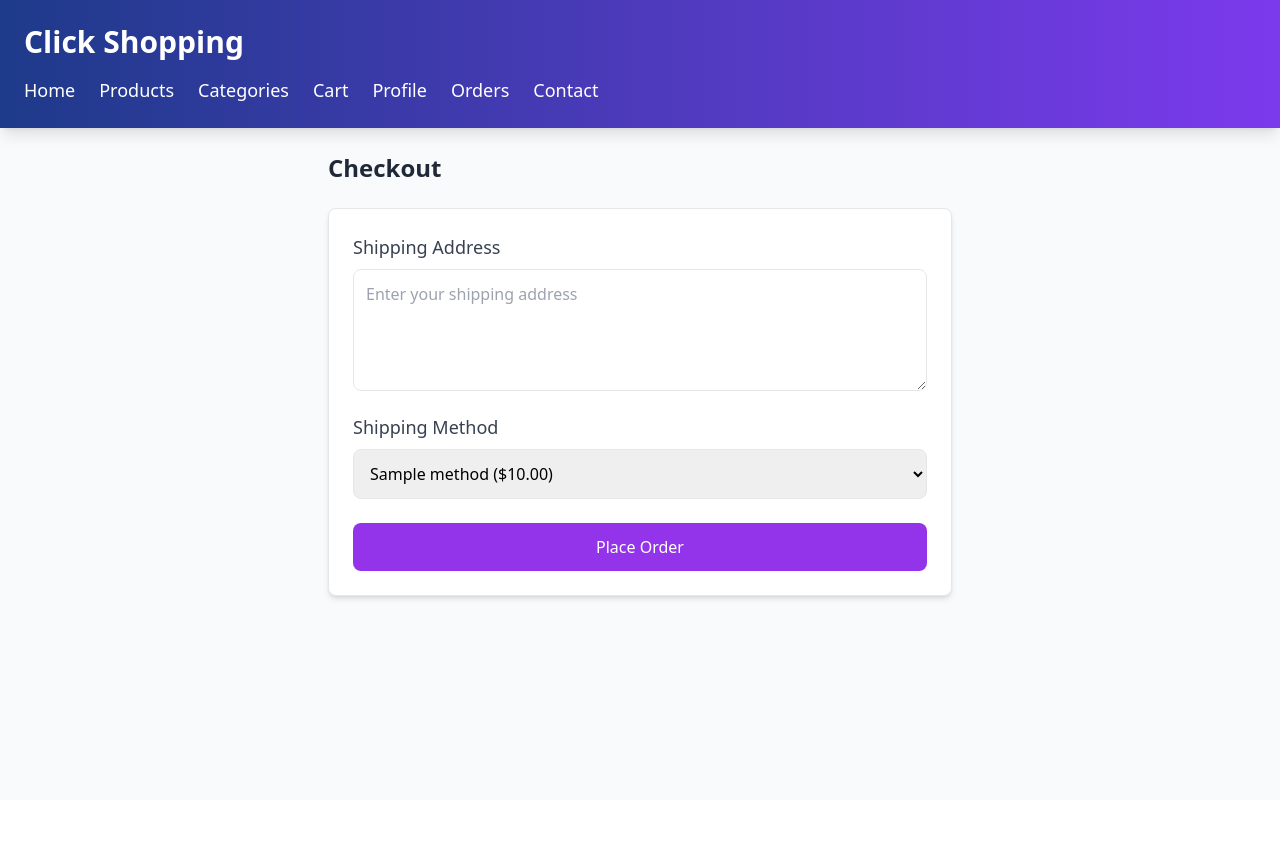
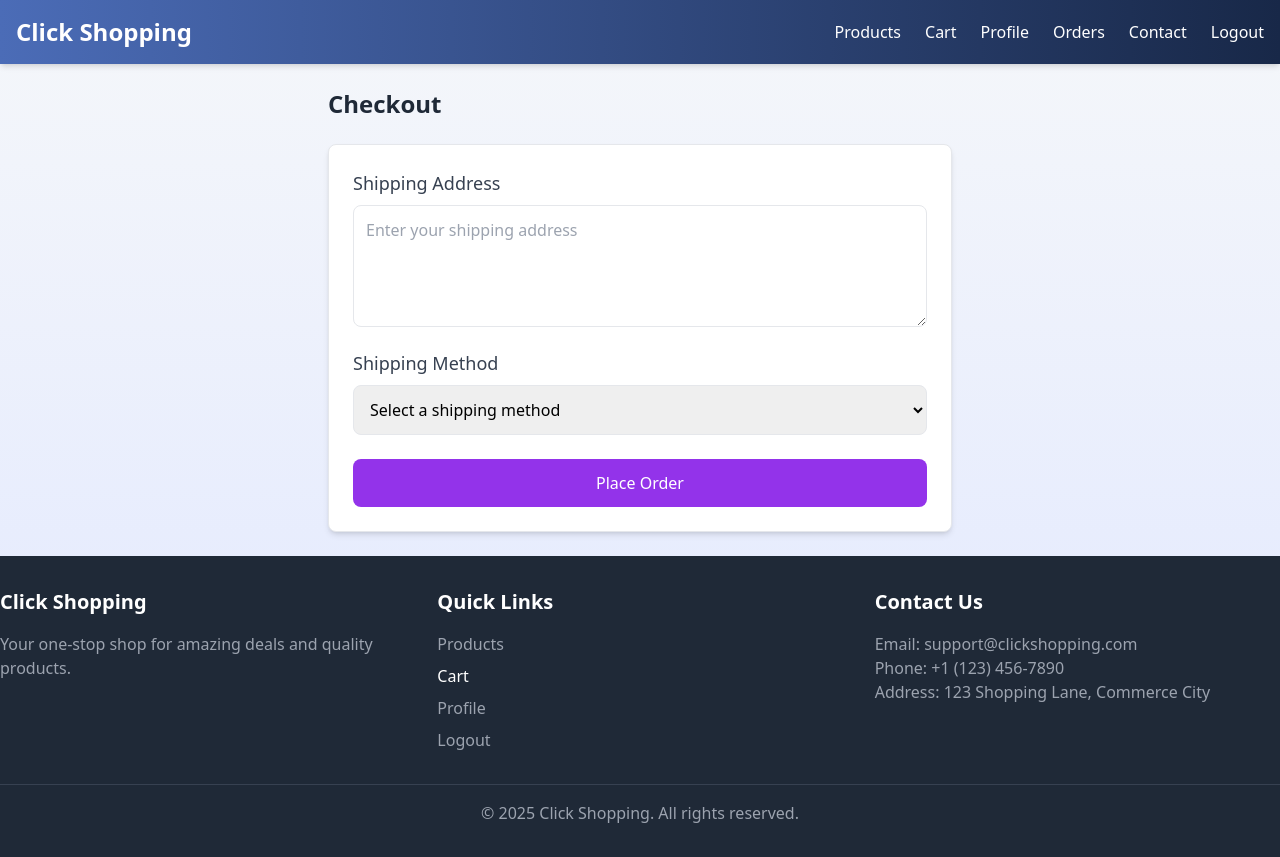
Before and after one commit to Shahrukhkaleem-bot/CS130_DB_Project_Shahrukh-shahzaib-Qamar, a PHP site: page /checkout.php in a window 1280 px wide. Before the commit the page ends 601 px from the top, so only its background shows below. Run offline with PHP 8.4, Linux system fonts and the light colour scheme; the visitor is signed in with stand-in values (Sample User, id 1); tables that the repository leaves empty hold one stand-in row (values such as "Sample post"); some libraries are stand-ins or nearby versions.

Commit message:
checkout.php

```diff
--- a/checkout.php
+++ b/checkout.php
@@ -1,49 +1,137 @@
 <?php
 session_start();
-$conn = new mysqli('localhost', 'root', '', 'ecommerce_store');
-if ($conn->connect_error) {
-    die("Connection failed: " . $conn->connect_error);
+
+// PDO Database Connection
+$host = 'localhost';
+$dbname = 'ecommerce_store';
+$username = 'root';
+$password = ''; // Update with your MySQL password if set
+
+try {
+    $pdo = new PDO("mysql:host=$host;dbname=$dbname", $username, $password);
+    $pdo->setAttribute(PDO::ATTR_ERRMODE, PDO::ERRMODE_EXCEPTION);
+} catch (PDOException $e) {
+    die("Connection failed: " . $e->getMessage());
 }
 
-$user_id = $_SESSION['user_id'] ?? 1;
-$message = '';
-if ($_SERVER['REQUEST_METHOD'] === 'POST') {
-    $shipping_address = $conn->real_escape_string($_POST['shipping_address']);
-    $shipping_method_id = (int)$_POST['shipping_method'];
-
-    $result = $conn->query("SELECT SUM(pi.price * sci.qty) AS total
-                            FROM shopping_cart sc
-                            JOIN shopping_cart_item sci ON sc.id = sci.cart_id
-                            JOIN product_item pi ON sci.product_item_id = pi.id
-                            WHERE sc.user_id = $user_id");
-    $total = $result->fetch_assoc()['total'] ?? 0;
-
-    $conn->query("INSERT INTO shop_order (user_id, order_date, order_total, shipping_address, shipping_method_id, order_status_id)
-                  VALUES ($user_id, NOW(), $total, '$shipping_address', $shipping_method_id, 1)");
-    $order_id = $conn->insert_id;
-
-    $result = $conn->query("SELECT sci.product_item_id, sci.qty, pi.price
-                            FROM shopping_cart sc
-                            JOIN shopping_cart_item sci ON sc.id = sci.cart_id
-                            JOIN product_item pi ON sci.product_item_id = pi.id
-                            WHERE sc.user_id = $user_id");
-    while ($row = $result->fetch_assoc()) {
-        $conn->query("INSERT INTO order_line (order_id, product_item_id, qty, price)
-                      VALUES ($order_id, {$row['product_item_id']}, {$row['qty']}, {$row['price']})");
-    }
-
-    $conn->query("DELETE FROM shopping_cart_item WHERE cart_id = (SELECT id FROM shopping_cart WHERE user_id = $user_id)");
-    header("Location: order_confirmation.php?id=$order_id");
+// Check if user is logged in
+if (!isset($_SESSION['user_id'])) {
+    header('Location: login.php');
     exit;
 }
 
-$result = $conn->query("SELECT id, name, price FROM shipping_method");
-$shipping_methods = [];
-while ($row = $result->fetch_assoc()) {
-    $shipping_methods[] = $row;
+$user_id = $_SESSION['user_id'];
+$message = '';
+
+// Function to log queries for debugging
+function logQuery($query, $params = []) {
+    $log = "Query: $query\nParams: " . json_encode($params) . "\n";
+    file_put_contents('checkout_debug.log', $log, FILE_APPEND);
 }
-$conn->close();
+
+// Handle checkout form submission
+if ($_SERVER['REQUEST_METHOD'] === 'POST') {
+    try {
+        // Validate form inputs
+        $shipping_address = trim($_POST['shipping_address'] ?? '');
+        $shipping_method_id = (int)($_POST['shipping_method'] ?? 0);
+
+        if (empty($shipping_address)) {
+            throw new Exception('Shipping address is required.');
+        }
+        if ($shipping_method_id <= 0) {
+            throw new Exception('Please select a valid shipping method.');
+        }
+
+        // Start a transaction
+        $pdo->beginTransaction();
+
+        // Fetch the cart ID for the user
+        $stmt = $pdo->prepare("SELECT id FROM shopping_cart WHERE user_id = ?");
+        logQuery("SELECT id FROM shopping_cart WHERE user_id = ?", [$user_id]);
+        $stmt->execute([$user_id]);
+        $cart = $stmt->fetch(PDO::FETCH_ASSOC);
+
+        if (!$cart) {
+            throw new Exception('No cart found for this user.');
+        }
+        $cart_id = $cart['id'];
+
+        // Calculate the total price of items in the cart
+        $stmt = $pdo->prepare("
+            SELECT SUM(pi.price * sci.qty) AS total
+            FROM shopping_cart_item sci
+            JOIN product_item pi ON sci.product_item_id = pi.id
+            WHERE sci.cart_id = ?
+        ");
+        logQuery("SELECT SUM(pi.price * sci.qty) AS total FROM shopping_cart_item sci JOIN product_item pi ON sci.product_item_id = pi.id WHERE sci.cart_id = ?", [$cart_id]);
+        $stmt->execute([$cart_id]);
+        $total = $stmt->fetch(PDO::FETCH_ASSOC)['total'] ?? 0;
+
+        if ($total <= 0) {
+            throw new Exception('Cart is empty or total is invalid.');
+        }
+
+        // Create a new order
+        $stmt = $pdo->prepare("
+            INSERT INTO shop_order (user_id, order_date, order_total, shipping_address, shipping_method_id, order_status_id)
+            VALUES (?, NOW(), ?, ?, ?, 1)
+        ");
+        logQuery("INSERT INTO shop_order (user_id, order_date, order_total, shipping_address, shipping_method_id, order_status_id) VALUES (?, NOW(), ?, ?, ?, 1)", [$user_id, $total, $shipping_address, $shipping_method_id]);
+        $stmt->execute([$user_id, $total, $shipping_address, $shipping_method_id]);
+        $order_id = $pdo->lastInsertId();
+
+        // Copy cart items to order lines
+        $stmt = $pdo->prepare("
+            SELECT sci.product_item_id, sci.qty, pi.price
+            FROM shopping_cart_item sci
+            JOIN product_item pi ON sci.product_item_id = pi.id
+            WHERE sci.cart_id = ?
+        ");
+        logQuery("SELECT sci.product_item_id, sci.qty, pi.price FROM shopping_cart_item sci JOIN product_item pi ON sci.product_item_id = pi.id WHERE sci.cart_id = ?", [$cart_id]);
+        $stmt->execute([$cart_id]);
+        $cart_items = $stmt->fetchAll(PDO::FETCH_ASSOC);
+
+        foreach ($cart_items as $item) {
+            $stmt = $pdo->prepare("
+                INSERT INTO order_line (order_id, product_item_id, qty, price)
+                VALUES (?, ?, ?, ?)
+            ");
+            logQuery("INSERT INTO order_line (order_id, product_item_id, qty, price) VALUES (?, ?, ?, ?)", [$order_id, $item['product_item_id'], $item['qty'], $item['price']]);
+            $stmt->execute([$order_id, $item['product_item_id'], $item['qty'], $item['price']]);
+        }
+
+        // Clear the cart
+        $stmt = $pdo->prepare("DELETE FROM shopping_cart_item WHERE cart_id = ?");
+        logQuery("DELETE FROM shopping_cart_item WHERE cart_id = ?", [$cart_id]);
+        $stmt->execute([$cart_id]);
+
+        // Commit the transaction
+        $pdo->commit();
+
+        // Redirect to order confirmation
+        header("Location: order_confirmation.php?id=$order_id");
+        exit;
+    } catch (Exception $e) {
+        $pdo->rollBack();
+        $message = "Checkout failed: " . $e->getMessage();
+        logQuery("Error: " . $e->getMessage());
+    }
+}
+
+// Fetch available shipping methods
+try {
+    $stmt = $pdo->prepare("SELECT id, name, price FROM shipping_method");
+    logQuery("SELECT id, name, price FROM shipping_method", []);
+    $stmt->execute();
+    $shipping_methods = $stmt->fetchAll(PDO::FETCH_ASSOC);
+} catch (PDOException $e) {
+    $message = "Error fetching shipping methods: " . $e->getMessage();
+    logQuery("Error fetching shipping methods: " . $e->getMessage());
+    $shipping_methods = [];
+}
 ?>
+
 <!DOCTYPE html>
 <html lang="en">
 <head>
@@ -52,8 +140,13 @@
     <title>Click Shopping - Checkout</title>
     <script src="https://cdn.tailwindcss.com"></script>
     <style>
+        body {
+            background: linear-gradient(to bottom, #F5F7FA, #E0E7FF);
+            min-height: 100vh;
+            font-family: 'Arial', sans-serif;
+        }
         .gradient-header {
-            background: linear-gradient(to right, #1E3A8A, #7C3AED);
+            background: linear-gradient(90deg, #4B6CB7, #182848);
         }
         .checkout-card {
             transition: box-shadow 0.3s ease;
@@ -75,24 +168,38 @@
         .loading {
             animation: spin 1s linear infinite;
         }
+        .footer-bg {
+            background-color: #1f2937;
+        }
     </style>
 </head>
-<body class="bg-gray-50 font-sans">
-    <header class="gradient-header text-white p-6 shadow-lg">
-        <h1 class="text-3xl font-bold">Click Shopping</h1>
-        <nav class="mt-4 flex space-x-6 text-lg">
-            <a href="index.php" class="hover:text-blue-200 transition">Home</a>
-            <a href="products.php" class="hover:text-blue-200 transition">Products</a>
-            <a href="categories.php" class="hover:text-blue-200 transition">Categories</a>
-            <a href="cart.php" class="hover:text-blue-200 transition">Cart</a>
-            <a href="profile.php" class="hover:text-blue-200 transition">Profile</a>
-            <a href="order_history.php" class="hover:text-blue-200 transition">Orders</a>
-            <a href="contact.php" class="hover:text-blue-200 transition">Contact</a>
-        </nav>
-    </header>
+<body class="font-sans flex flex-col">
+    <!-- Navbar -->
+    <nav class="gradient-header text-white p-4 shadow-md">
+        <div class="container mx-auto flex justify-between items-center">
+            <a href="index.php" class="text-2xl font-bold">Click Shopping</a>
+            <button type="button" class="md:hidden text-white focus:outline-none" id="menu-toggle">
+                <svg class="h-6 w-6" fill="none" stroke="currentColor" viewBox="0 0 24 24">
+                    <path stroke-linecap="round" stroke-linejoin="round" stroke-width="2" d="M4 6h16M4 12h16m-7 6h7"></path>
+                </svg>
+            </button>
+            <div class="hidden md:flex space-x-6" id="navbarNav">
+                <a href="products.php" class="hover:text-gray-200">Products</a>
+                <a href="cart.php" class="hover:text-gray-200">Cart</a>
+                <a href="profile.php" class="hover:text-gray-200">Profile</a>
+                <a href="order_history.php" class="hover:text-gray-200">Orders</a>
+                <a href="contact.php" class="hover:text-gray-200">Contact</a>
+                <a href="logout.php" class="hover:text-gray-200">Logout</a>
+            </div>
+        </div>
+    </nav>
 
-    <main class="container mx-auto p-6 max-w-2xl">
-        <h2 class="text-2xl font-semibold text-gray-800 mb-6">Checkout</h2>
+    <!-- Main Content -->
+    <main class="container mx-auto p-6 max-w-2xl flex-grow">
+        <h2 class="text-2xl font-semibold text-gray-800 mb-6 fade-in">Checkout</h2>
+        <?php if ($message): ?>
+            <p class="text-center text-red-600 mb-4"><?php echo htmlspecialchars($message); ?></p>
+        <?php endif; ?>
         <form method="POST" id="checkoutForm" class="checkout-card bg-white p-6 rounded-lg shadow-md border border-gray-200 fade-in">
             <div class="mb-4">
                 <label for="shipping_address" class="block text-lg font-medium text-gray-700 mb-2">Shipping Address</label>
@@ -101,9 +208,10 @@
             <div class="mb-6">
                 <label for="shipping_method" class="block text-lg font-medium text-gray-700 mb-2">Shipping Method</label>
                 <select name="shipping_method" id="shipping_method" class="w-full p-3 border rounded-lg focus:outline-none focus:ring-2 focus:ring-purple-500" required>
+                    <option value="">Select a shipping method</option>
                     <?php foreach ($shipping_methods as $method): ?>
                         <option value="<?php echo $method['id']; ?>">
-                            <?php echo htmlspecialchars($method['name']) . ' ($' . number_format($method['price'], 2) . ')'; ?>
+                            <?php echo htmlspecialchars($method['name']) . ' (Rs. ' . number_format($method['price'], 2) . ')'; ?>
                         </option>
                     <?php endforeach; ?>
                 </select>
@@ -116,7 +224,41 @@
         </form>
     </main>
 
+    <!-- Footer -->
+    <footer class="footer-bg text-white py-8 mt-auto">
+        <div class="container mx-auto grid grid-cols-1 md:grid-cols-3 gap-8">
+            <div>
+                <h3 class="text-xl font-bold mb-4">Click Shopping</h3>
+                <p class="text-gray-400">Your one-stop shop for amazing deals and quality products.</p>
+            </div>
+            <div>
+                <h3 class="text-xl font-bold mb-4">Quick Links</h3>
+                <ul class="space-y-2">
+                    <li><a href="products.php" class="text-gray-400 hover:text-white transition duration-300">Products</a></li>
+                    <li><a href="cart.php" class="hover:text-gray-200">Cart</a></li>
+                    <li><a href="profile.php" class="text-gray-400 hover:text-white transition duration-300">Profile</a></li>
+                    <li><a href="logout.php" class="text-gray-400 hover:text-white transition duration-300">Logout</a></li>
+                </ul>
+            </div>
+            <div>
+                <h3 class="text-xl font-bold mb-4">Contact Us</h3>
+                <p class="text-gray-400">Email: support@clickshopping.com</p>
+                <p class="text-gray-400">Phone: +1 (123) 456-7890</p>
+                <p class="text-gray-400">Address: 123 Shopping Lane, Commerce City</p>
+            </div>
+        </div>
+        <div class="container mx-auto mt-8 border-t border-gray-700 pt-4 text-center">
+            <p class="text-gray-400">© <?php echo date('Y'); ?> Click Shopping. All rights reserved.</p>
+        </div>
+    </footer>
+
     <script>
+        // Mobile menu toggle
+        document.getElementById('menu-toggle').addEventListener('click', function() {
+            const navbar = document.getElementById('navbarNav');
+            navbar.classList.toggle('hidden');
+        });
+
         document.addEventListener('DOMContentLoaded', () => {
             const form = document.getElementById('checkoutForm');
             form.classList.add('fade-in');
@@ -130,14 +272,12 @@
                 loadingSpinner.innerHTML = 'Processing <span class="loading inline-block w-4 h-4 border-2 border-t-transparent border-white rounded-full"></span>';
                 loadingSpinner.classList.remove('hidden');
 
-                // Simulate form submission delay (remove this in production)
                 setTimeout(() => {
                     loadingSpinner.classList.add('hidden');
                     successMessage.textContent = 'Order placed successfully! Redirecting...';
                     successMessage.classList.remove('hidden');
                     successMessage.classList.add('fade-in');
-                    setTimeout(() => window.location.href = form.action, 2000); // Redirect after 2 seconds
-                }, 1000); // Simulated 1-second delay
+                }, 1000);
             });
         });
     </script>
```
